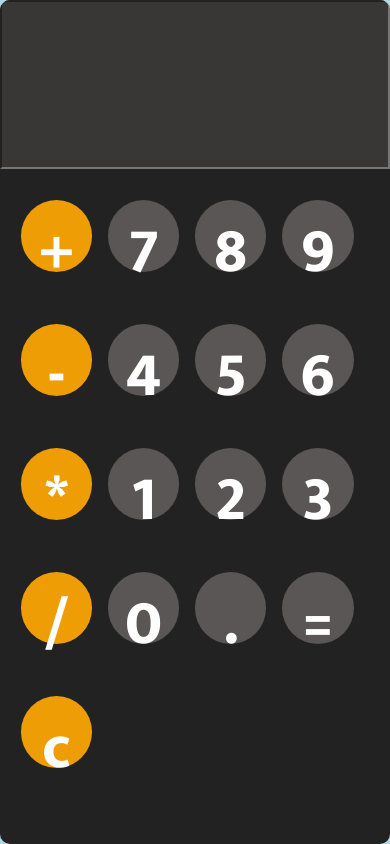
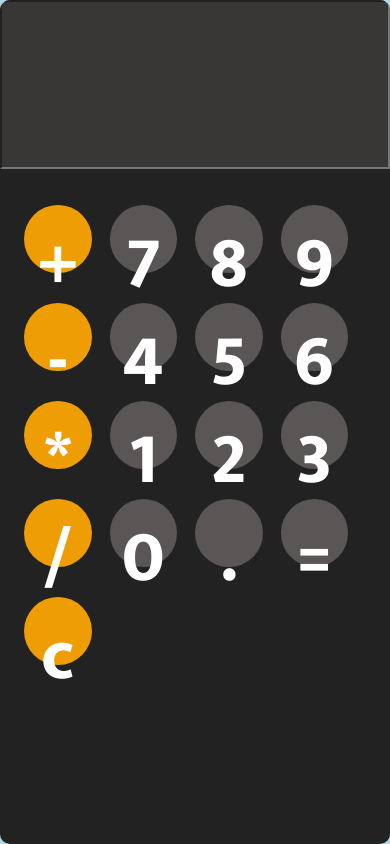
Before and after one commit to Kapil9711/simpleCalculator, a website: page index.html in a window 390 px wide. Drawn offline with Linux system fonts and the light colour scheme.

Commit message:
layout-change-2

```diff
--- a/sass/abstract/_variables.scss
+++ b/sass/abstract/_variables.scss
@@ -9,6 +9,6 @@ $color-black-dark:rgb(35, 34, 34);
 $color-white:#fff;
 
 $grid-gutter-width:1.5rem;
-$grid-vertical-width:5rem;
+$grid-vertical-width:2.5rem;
 
 $input-box-width:20%;
--- a/sass/base/_utility.scss
+++ b/sass/base/_utility.scss
@@ -26,7 +26,7 @@
 @media only screen and (max-width: 600px) {
 
    html{
-    font-size: 65%;
+    font-size: 75%;
    }
    .row{
     margin-bottom: $grid-vertical-width;
--- a/sass/pages/_home.scss
+++ b/sass/pages/_home.scss
@@ -13,7 +13,7 @@
     &__btn-box{
         background-color: $color-black-dark;
         width: 100%;
-        height: 100%;
+        height: 80%;
         padding: 3rem 2rem 0;
 
 
```
Also changed, not shown: css/style.css.
